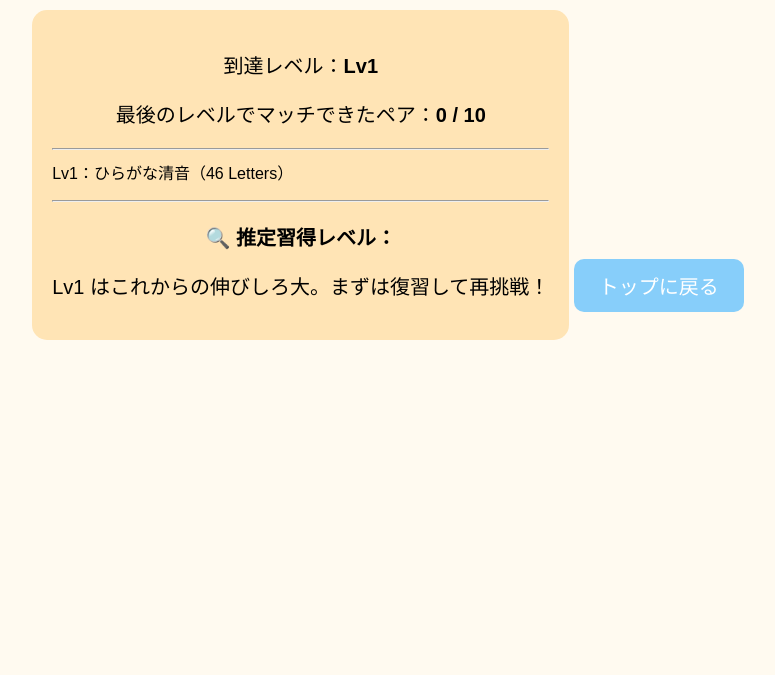
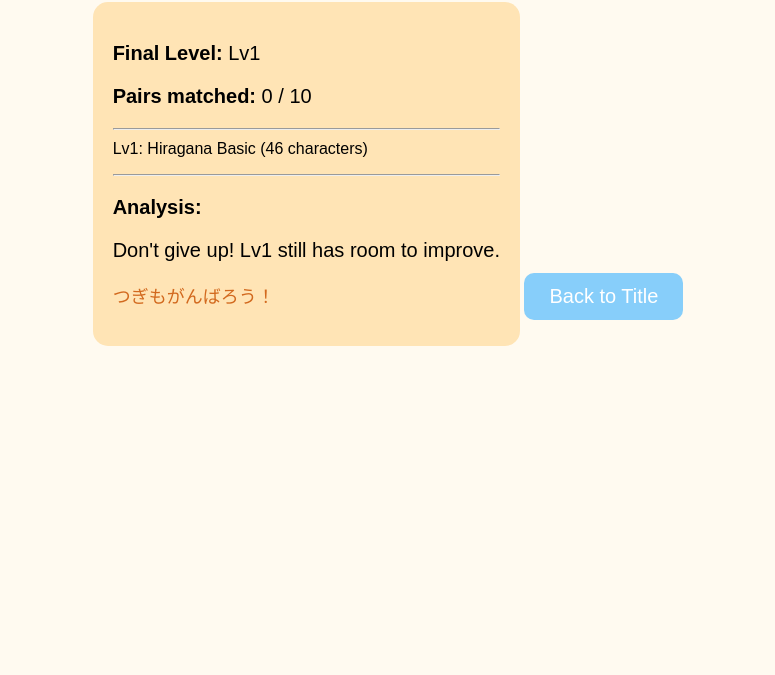
Before and after one commit to cho999/level-check, a plain HTML site: page gameover.html in a window 1280 px wide. Shown: the part 125-800 px from the top of the page, without its empty margins (252-1027 px from the left). Drawn offline with Linux system fonts and the light colour scheme; a web font is replaced by a local one.

Commit message:
Update gameover.html

```diff
--- a/gameover.html
+++ b/gameover.html
@@ -1,8 +1,8 @@
 <!DOCTYPE html>
-<html lang="ja">
+<html lang="en">
 <head>
   <meta charset="UTF-8">
-  <title>文字レベルチェック - 結果</title>
+  <title>HiraKana Check up - Result</title>
   <link href="https://fonts.googleapis.com/css2?family=Klee+One&display=swap" rel="stylesheet">
   <style>
     body {
@@ -23,6 +23,7 @@
       padding: 20px;
       border-radius: 15px;
       display: inline-block;
+      text-align: left;
     }
 
     .button {
@@ -38,18 +39,19 @@
   </style>
 </head>
 <body>
-  <h1>🧠 結果発表</h1>
+  <h1>🧠 Result</h1>
   <div class="result-box">
-    <p>到達レベル：<strong>Lv<span id="finalLevel">?</span></strong></p>
-    <p>最後のレベルでマッチできたペア：<strong><span id="matchCount">?</span> / 10</strong></p>
+    <p><strong>Final Level:</strong> Lv<span id="finalLevel">?</span></p>
+    <p><strong>Pairs matched:</strong> <span id="matchCount">?</span> / 10</p>
     <hr>
-    <p id="levelBreakdown" style="font-size: 16px; margin-top: 10px; text-align: left;"></p>
+    <p id="levelBreakdown" style="font-size: 16px; margin-top: 10px;"></p>
     <hr>
-    <p><strong>🔍 推定習得レベル：</strong></p>
+    <p><strong>Analysis:</strong></p>
     <p id="analysis"></p>
+    <p style="margin-top:20px; font-size:18px; color:#d2691e;" id="encourage"></p>
   </div>
 
-  <button class="button" onclick="goHome()">トップに戻る</button>
+  <button class="button" onclick="goHome()">Back to Title</button>
 
   <script>
     const finalLevel = parseInt(localStorage.getItem("finalLevel")) || 1;
@@ -59,42 +61,49 @@
     document.getElementById("finalLevel").textContent = finalLevel;
     document.getElementById("matchCount").textContent = matchCount;
 
-    // Level1〜4 のみに修正
+    // Level sizes and labels (1–4 only)
     const levelSizes = {
-      1: 46, // ひらがな清音
-      2: 45, // カタカナ清音（ヲ削除後）
-      3: 40, // ひらがな濁音＋拗音（ぢ/づ削除後）
-      4: 40  // カタカナ濁音＋拗音（ヂ/ヅ削除後）
+      1: 46,
+      2: 45,
+      3: 40,
+      4: 40
     };
 
     const levelLabels = {
-      1: "ひらがな清音",
-      2: "カタカナ清音",
-      3: "ひらがな濁音＋拗音",
-      4: "カタカナ濁音＋拗音"
+      1: "Hiragana Basic",
+      2: "Katakana Basic",
+      3: "Hiragana Dakuten + Yoon",
+      4: "Katakana Dakuten + Yoon"
     };
 
     let detailsText = "";
     for (let i = 1; i <= finalLevel; i++) {
-      const label = levelLabels[i] || "未定義";
+      const label = levelLabels[i] || "Undefined";
       const size = levelSizes[i] || "?";
-      detailsText += `Lv${i}：${label}（${size} Letters）<br>`;
+      detailsText += `Lv${i}: ${label} (${size} characters)<br>`;
     }
 
     document.getElementById("levelBreakdown").innerHTML = detailsText;
 
     let message = "";
+    let encourage = "";
+
     if (success) {
-      message = "🎉 おめでとうございます！全4レベル完全制覇です！";
+      message = "🎉 Congratulations! You cleared all 4 levels!";
+      encourage = "ぜんぶできました！すごい！";
     } else if (matchCount >= 8) {
-      message = `Lv${finalLevel} をあと一歩でクリアできました。すごい集中力です！`;
+      message = `Almost there! You nearly cleared Lv${finalLevel}.`;
+      encourage = "あとすこし！";
     } else if (matchCount >= 4) {
-      message = `Lv${finalLevel} の半分はマスター済み。次は完全クリアを目指そう！`;
+      message = `Good effort! You completed half of Lv${finalLevel}.`;
+      encourage = "がんばりました！";
     } else {
-      message = `Lv${finalLevel} はこれからの伸びしろ大。まずは復習して再挑戦！`;
+      message = `Don't give up! Lv${finalLevel} still has room to improve.`;
+      encourage = "つぎもがんばろう！";
     }
 
     document.getElementById("analysis").textContent = message;
+    document.getElementById("encourage").textContent = encourage;
 
     function goHome() {
       window.location.href = "index.html";
```
